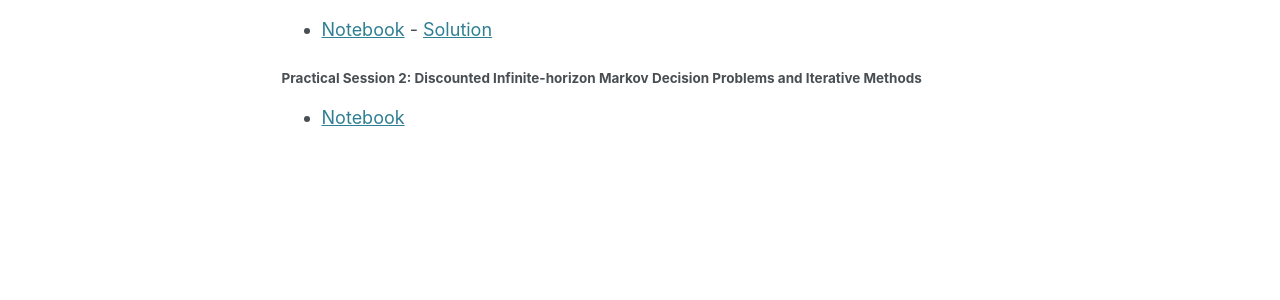
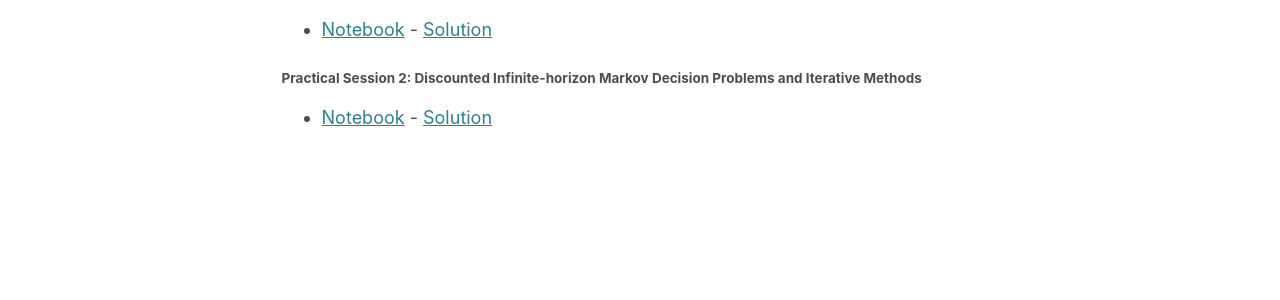
Before and after one commit to ReHoss/rehoss.github.io, a Jekyll site: the page built from _pages/teaching/2025_2026_m2ai_reinforcement_learning/2025_2026_m2ai_reinforcement_learning.md, in a window 1280 px wide and 1249 px high. Shown: the part 783-1083 px from the top of the window. Built offline with Jekyll 4.4.1, drawn with Linux system fonts in a browser that asks for light colours; some web fonts are replaced.

Commit message:
Add solution m2ai_2025_2026_practical_session_2_solution.ipynb

```diff
--- a/_pages/teaching/2025_2026_m2ai_reinforcement_learning/2025_2026_m2ai_reinforcement_learning.md
+++ b/_pages/teaching/2025_2026_m2ai_reinforcement_learning/2025_2026_m2ai_reinforcement_learning.md
@@ -26,4 +26,4 @@ Excellent resources for Reinforcement Learning:
 * [Notebook]({{ site.baseurl }}/files/teaching/2025_2026_m2ai_reinforcement_learning/notebooks/m2ai_2025_2026_practical_session_1.ipynb) - [Solution]({{ site.baseurl }}/files/teaching/2025_2026_m2ai_reinforcement_learning/notebooks/m2ai_2025_2026_practical_session_1_solution.ipynb)
 
 #### Practical Session 2: Discounted Infinite-horizon Markov Decision Problems and Iterative Methods
-* [Notebook]({{ site.baseurl }}/files/teaching/2025_2026_m2ai_reinforcement_learning/notebooks/m2ai_2025_2026_practical_session_2.ipynb)
+* [Notebook]({{ site.baseurl }}/files/teaching/2025_2026_m2ai_reinforcement_learning/notebooks/m2ai_2025_2026_practical_session_2.ipynb) - [Solution]({{ site.baseurl }}/files/teaching/2025_2026_m2ai_reinforcement_learning/notebooks/m2ai_2025_2026_practical_session_2_solution.ipynb)
```
Also changed, not shown: 1 other file.
